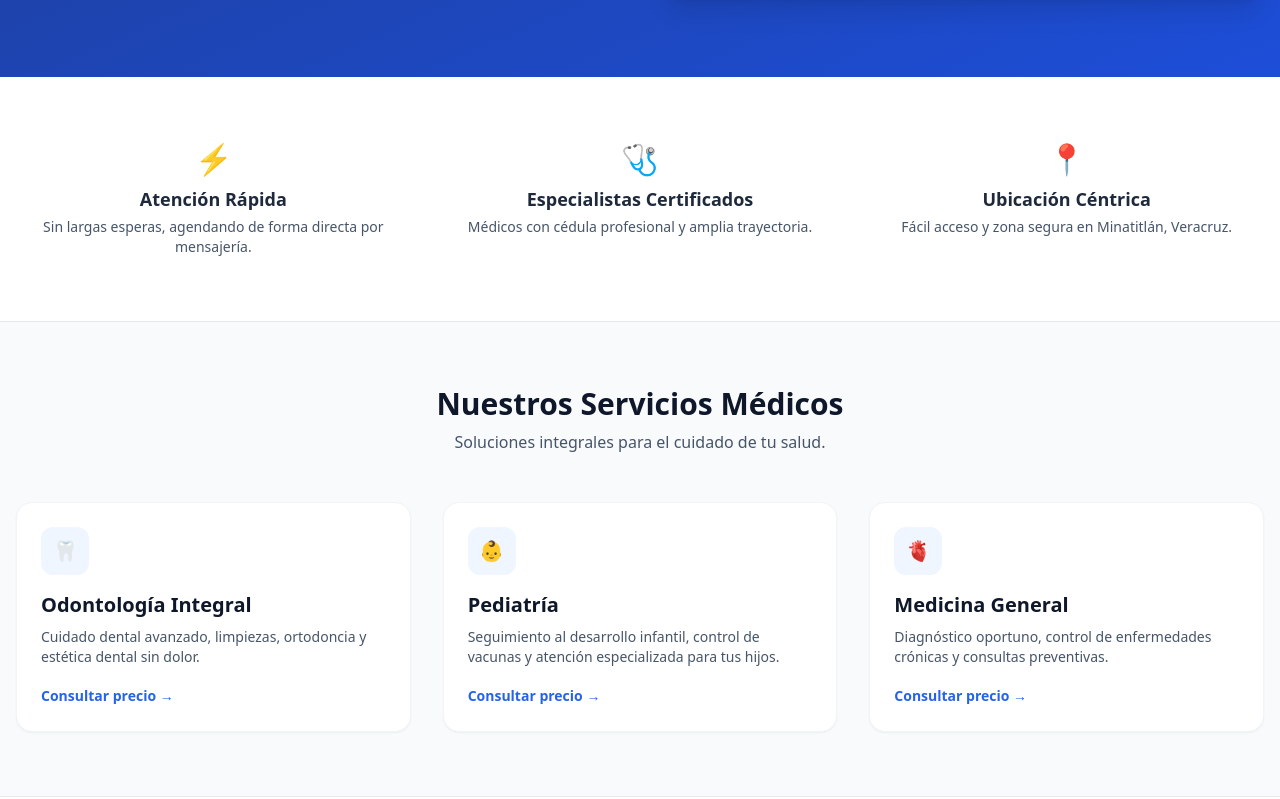
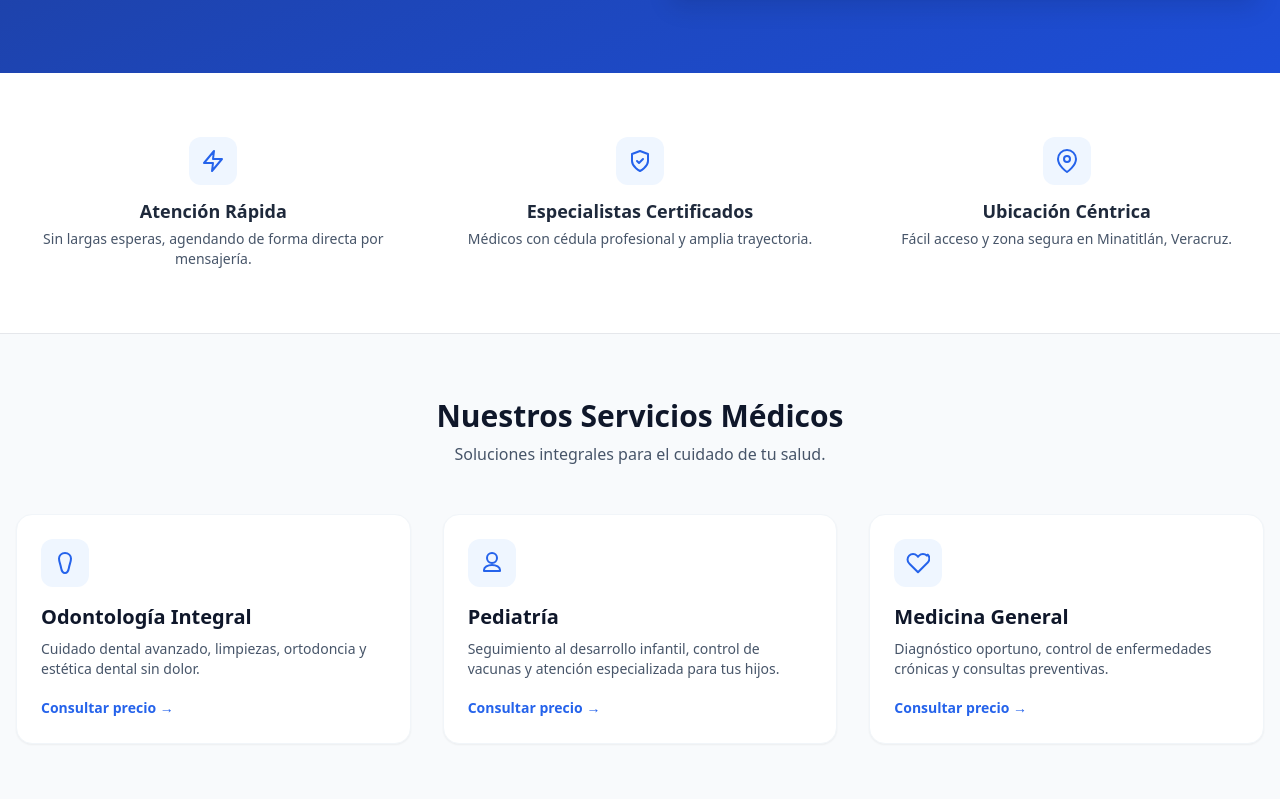
Before and after one commit to loupuntorar/landing-clinica-demo, a plain HTML site: page index.html in a window 1280 px wide. Shown: the part 561-1360 px from the top of the page. Drawn offline with nearby package versions, Linux system fonts and the light colour scheme.

Commit message:
Replace emojis with clean SVG icons for dark mode and services

```diff
--- a/index.html
+++ b/index.html
@@ -73,13 +73,13 @@
                         }
                     </style>
                     <div class="min-w-full snap-center">
-                        <img src="img/clinica-santa-clara.jpg" alt="Logotipo y diseño Clínica Santa Clara" class="rounded-xl w-full h-80 object-cover shadow-inner">
+                        <img src="img/clinica/clinica-santa-clara.jpg" alt="Logotipo y diseño Clínica Santa Clara" class="rounded-xl w-full h-80 object-cover shadow-inner">
                     </div>
                     <div class="min-w-full snap-center">
-                        <img src="img/santaclara2.png" alt="Instalaciones modernas" class="rounded-xl w-full h-80 object-cover shadow-inner">
+                        <img src="img/clinica/santaclara2.png" alt="Instalaciones modernas" class="rounded-xl w-full h-80 object-cover shadow-inner">
                     </div>
                     <div class="min-w-full snap-center">
-                        <img src="img/santaclara3.png" alt="Atención dental profesional" class="rounded-xl w-full h-80 object-cover shadow-inner">
+                        <img src="img/clinica/santaclara3.png" alt="Atención dental profesional" class="rounded-xl w-full h-80 object-cover shadow-inner">
                     </div>
                 </div>
 
@@ -92,21 +92,40 @@
         </div>
     </section>
 
-    <!-- Beneficios -->
+ <!-- Beneficios con SVG Minimalistas -->
     <section class="py-12 bg-white dark:bg-slate-900 border-b dark:border-slate-800 transition-colors duration-300">
         <div class="max-w-7xl mx-auto px-4 grid grid-cols-1 md:grid-cols-3 gap-8 text-center">
+            <!-- Beneficio 1: Atención Rápida -->
             <div class="p-4">
-                <div class="text-blue-600 dark:text-blue-400 text-3xl font-bold mb-2">⚡</div>
+                <div class="w-12 h-12 mx-auto mb-3 flex items-center justify-center rounded-xl bg-blue-50 dark:bg-blue-950/50 text-blue-600 dark:text-blue-400">
+                    <svg class="w-6 h-6 stroke-current" fill="none" viewBox="0 0 24 24" stroke-width="2" stroke-linecap="round" stroke-linejoin="round">
+                        <polygon points="13 2 3 14 12 14 11 22 21 10 12 10 13 2"></polygon>
+                    </svg>
+                </div>
                 <h3 data-es="Atención Rápida" data-en="Fast Attention" class="font-bold text-lg mb-1 text-slate-800 dark:text-white">Atención Rápida</h3>
                 <p data-es="Sin largas esperas, agendando de forma directa por mensajería." data-en="No long waits, booking directly through messaging." class="text-slate-600 dark:text-slate-300 text-sm">Sin largas esperas, agendando de forma directa por mensajería.</p>
             </div>
+
+            <!-- Beneficio 2: Especialistas Certificados -->
             <div class="p-4">
-                <div class="text-blue-600 dark:text-blue-400 text-3xl font-bold mb-2">🩺</div>
+                <div class="w-12 h-12 mx-auto mb-3 flex items-center justify-center rounded-xl bg-blue-50 dark:bg-blue-950/50 text-blue-600 dark:text-blue-400">
+                    <svg class="w-6 h-6 stroke-current" fill="none" viewBox="0 0 24 24" stroke-width="2" stroke-linecap="round" stroke-linejoin="round">
+                        <path d="M12 22s8-4 8-10V5l-8-3-8 3v7c0 6 8 10 8 10z"></path>
+                        <path d="M9 12l2 2 4-4"></path>
+                    </svg>
+                </div>
                 <h3 data-es="Especialistas Certificados" data-en="Certified Specialists" class="font-bold text-lg mb-1 text-slate-800 dark:text-white">Especialistas Certificados</h3>
                 <p data-es="Médicos con cédula profesional y amplia trayectoria." data-en="Licensed doctors with extensive professional experience." class="text-slate-600 dark:text-slate-300 text-sm">Médicos con cédula profesional y amplia trayectoria.</p>
             </div>
+
+            <!-- Beneficio 3: Ubicación Céntrica -->
             <div class="p-4">
-                <div class="text-blue-600 dark:text-blue-400 text-3xl font-bold mb-2">📍</div>
+                <div class="w-12 h-12 mx-auto mb-3 flex items-center justify-center rounded-xl bg-blue-50 dark:bg-blue-950/50 text-blue-600 dark:text-blue-400">
+                    <svg class="w-6 h-6 stroke-current" fill="none" viewBox="0 0 24 24" stroke-width="2" stroke-linecap="round" stroke-linejoin="round">
+                        <path d="M21 10c0 7-9 13-9 13s-9-6-9-13a9 9 0 0 1 18 0z"></path>
+                        <circle cx="12" cy="10" r="3"></circle>
+                    </svg>
+                </div>
                 <h3 data-es="Ubicación Céntrica" data-en="Central Location" class="font-bold text-lg mb-1 text-slate-800 dark:text-white">Ubicación Céntrica</h3>
                 <p data-es="Fácil acceso y zona segura en Minatitlán, Veracruz." data-en="Easy access in a safe area in Minatitlán, Veracruz." class="text-slate-600 dark:text-slate-300 text-sm">Fácil acceso y zona segura en Minatitlán, Veracruz.</p>
             </div>
@@ -122,21 +141,34 @@
 
         <div class="grid md:grid-cols-3 gap-8">
             <div class="bg-white dark:bg-slate-900 p-6 rounded-2xl shadow-sm border border-slate-100 dark:border-slate-800 hover:shadow-md transition">
-                <div class="bg-blue-50 dark:bg-blue-950 text-blue-600 dark:text-blue-400 w-12 h-12 rounded-xl flex items-center justify-center font-bold text-xl mb-4">🦷</div>
+                <div class="bg-blue-50 dark:bg-blue-950/50 text-blue-600 dark:text-blue-400 w-12 h-12 rounded-xl flex items-center justify-center font-bold text-xl mb-4">
+    <svg class="w-6 h-6 stroke-current" fill="none" viewBox="0 0 24 24" stroke-width="2" stroke-linecap="round" stroke-linejoin="round">
+        <path d="M12 2C8.5 2 6 4.5 6 7.5c0 3 1.5 6 2 9 .5 3 1.5 5.5 4 5.5s3.5-2.5 4-5.5c.5-3 2-6 2-9C18 4.5 15.5 2 12 2z"></path>
+    </svg>
+</div>
                 <h3 data-es="Odontología Integral" data-en="Comprehensive Dentistry" class="font-bold text-xl mb-2 text-slate-900 dark:text-white">Odontología Integral</h3>
                 <p data-es="Cuidado dental avanzado, limpiezas, ortodoncia y estética dental sin dolor." data-en="Advanced dental care, cleanings, orthodontics, and painless cosmetic dentistry." class="text-slate-600 dark:text-slate-300 text-sm mb-4">Cuidado dental avanzado, limpiezas, ortodoncia y estética dental sin dolor.</p>
                 <a href="https://wa.me/529221145756?text=Hola,%20me%20interesa%20información%20sobre%20Odontología" target="_blank" data-es="Consultar precio &rarr;" data-en="Ask for pricing &rarr;" class="text-blue-600 dark:text-blue-400 font-semibold text-sm hover:underline">Consultar precio &rarr;</a>
             </div>
 
             <div class="bg-white dark:bg-slate-900 p-6 rounded-2xl shadow-sm border border-slate-100 dark:border-slate-800 hover:shadow-md transition">
-                <div class="bg-blue-50 dark:bg-blue-950 text-blue-600 dark:text-blue-400 w-12 h-12 rounded-xl flex items-center justify-center font-bold text-xl mb-4">👶</div>
+                <div class="bg-blue-50 dark:bg-blue-950/50 text-blue-600 dark:text-blue-400 w-12 h-12 rounded-xl flex items-center justify-center font-bold text-xl mb-4">
+    <svg class="w-6 h-6 stroke-current" fill="none" viewBox="0 0 24 24" stroke-width="2" stroke-linecap="round" stroke-linejoin="round">
+        <path d="M12 2a5 5 0 0 1 5 5c0 2.76-2.24 5-5 5s-5-2.24-5-5a5 5 0 0 1 5-5z"></path>
+        <path d="M12 14c-4.42 0-8 2.24-8 5v1h16v-1c0-2.76-3.58-5-8-5z"></path>
+    </svg>
+</div>
                 <h3 data-es="Pediatría" data-en="Pediatrics" class="font-bold text-xl mb-2 text-slate-900 dark:text-white">Pediatría</h3>
                 <p data-es="Seguimiento al desarrollo infantil, control de vacunas y atención especializada para tus hijos." data-en="Child development monitoring, vaccination control, and specialized care for your kids." class="text-slate-600 dark:text-slate-300 text-sm mb-4">Seguimiento al desarrollo infantil, control de vacunas y atención especializada para tus hijos.</p>
                 <a href="https://wa.me/529221145756?text=Hola,%20me%20interesa%20información%20sobre%20Pediatría" target="_blank" data-es="Consultar precio &rarr;" data-en="Ask for pricing &rarr;" class="text-blue-600 dark:text-blue-400 font-semibold text-sm hover:underline">Consultar precio &rarr;</a>
             </div>
 
             <div class="bg-white dark:bg-slate-900 p-6 rounded-2xl shadow-sm border border-slate-100 dark:border-slate-800 hover:shadow-md transition">
-                <div class="bg-blue-50 dark:bg-blue-950 text-blue-600 dark:text-blue-400 w-12 h-12 rounded-xl flex items-center justify-center font-bold text-xl mb-4">🫀</div>
+                <div class="bg-blue-50 dark:bg-blue-950/50 text-blue-600 dark:text-blue-400 w-12 h-12 rounded-xl flex items-center justify-center font-bold text-xl mb-4">
+    <svg class="w-6 h-6 stroke-current" fill="none" viewBox="0 0 24 24" stroke-width="2" stroke-linecap="round" stroke-linejoin="round">
+        <path d="M20.84 4.61a5.5 5.5 0 0 0-7.78 0L12 5.67l-1.06-1.06a5.5 5.5 0 0 0-7.78 7.78l1.06 1.06L12 21.23l8.72-8.72 1.06-1.06a5.5 5.5 0 0 0 0-7.78z"></path>
+    </svg>
+</div>
                 <h3 data-es="Medicina General" data-en="General Medicine" class="font-bold text-xl mb-2 text-slate-900 dark:text-white">Medicina General</h3>
                 <p data-es="Diagnóstico oportuno, control de enfermedades crónicas y consultas preventivas." data-en="Timely diagnosis, chronic disease management, and preventive medical consultations." class="text-slate-600 dark:text-slate-300 text-sm mb-4">Diagnóstico oportuno, control de enfermedades crónicas y consultas preventivas.</p>
                 <a href="https://wa.me/529221145756?text=Hola,%20me%20interesa%20información%20sobre%20Medicina%20General" target="_blank" data-es="Consultar precio &rarr;" data-en="Ask for pricing &rarr;" class="text-blue-600 dark:text-blue-400 font-semibold text-sm hover:underline">Consultar precio &rarr;</a>
@@ -239,31 +271,36 @@
         </div>
     </footer>
 
-    <!-- Dark Mode Script -->
+<!-- Dark Mode Script con SVG Minimalistas -->
     <script>
         const themeToggleBtn = document.getElementById('theme-toggle');
 
+        // Íconos SVG para Sol y Luna
+        const sunIcon = `<svg class="w-5 h-5 stroke-current" fill="none" viewBox="0 0 24 24" stroke-width="2" stroke-linecap="round" stroke-linejoin="round"><circle cx="12" cy="12" r="5"></circle><line x1="12" y1="1" x2="12" y2="3"></line><line x1="12" y1="21" x2="12" y2="23"></line><line x1="4.22" y1="4.22" x2="5.64" y2="5.64"></line><line x1="18.36" y1="18.36" x2="19.78" y2="19.78"></line><line x1="1" y1="12" x2="3" y2="12"></line><line x1="21" y1="12" x2="23" y2="12"></line><line x1="4.22" y1="19.78" x2="5.64" y2="18.36"></line><line x1="18.36" y1="5.64" x2="19.78" y2="4.22"></line></svg>`;
+        const moonIcon = `<svg class="w-5 h-5 stroke-current" fill="none" viewBox="0 0 24 24" stroke-width="2" stroke-linecap="round" stroke-linejoin="round"><path d="M21 12.79A9 9 0 1 1 11.21 3 7 7 0 0 0 21 12.79z"></path></svg>`;
+
+        // Verificar la preferencia guardada o del sistema
         if (localStorage.getItem('color-theme') === 'dark' || (!('color-theme' in localStorage) && window.matchMedia('(prefers-color-scheme: dark)').matches)) {
             document.documentElement.classList.add('dark');
-            themeToggleBtn.textContent = '☀️';
+            themeToggleBtn.innerHTML = sunIcon;
         } else {
             document.documentElement.classList.remove('dark');
-            themeToggleBtn.textContent = '🌙';
+            themeToggleBtn.innerHTML = moonIcon;
         }
 
+        // Evento de clic para alternar tema
         themeToggleBtn.addEventListener('click', function () {
             if (document.documentElement.classList.contains('dark')) {
                 document.documentElement.classList.remove('dark');
                 localStorage.setItem('color-theme', 'light');
-                themeToggleBtn.textContent = '🌙';
+                themeToggleBtn.innerHTML = moonIcon;
             } else {
                 document.documentElement.classList.add('dark');
                 localStorage.setItem('color-theme', 'dark');
-                themeToggleBtn.textContent = '☀️';
+                themeToggleBtn.innerHTML = sunIcon;
             }
         });
     </script>
-
     <!-- Script de Traducción Multi-idioma Escalable -->
     <script>
         let currentLang = 'es';
```
Also changed, not shown: img/clinica/clinica-santa-clara.jpg (renamed from img/clinica-santa-clara.jpg), img/clinica/santaclara2.png (renamed from img/santaclara2.png), img/clinica/santaclara3.png (renamed from img/santaclara3.png).
